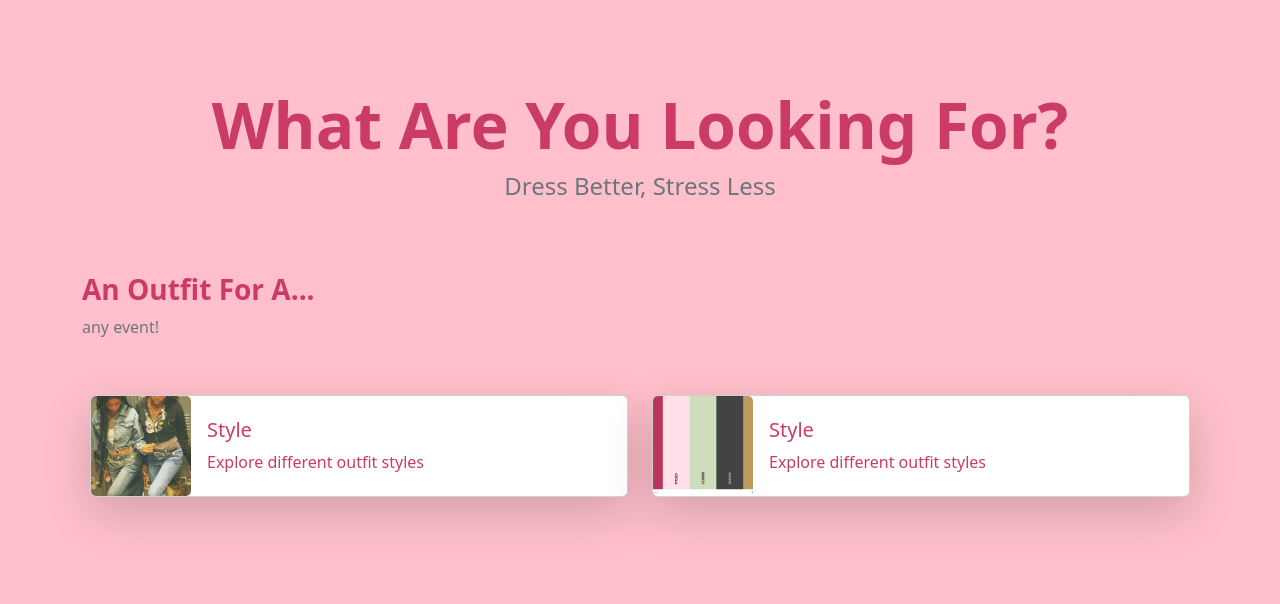
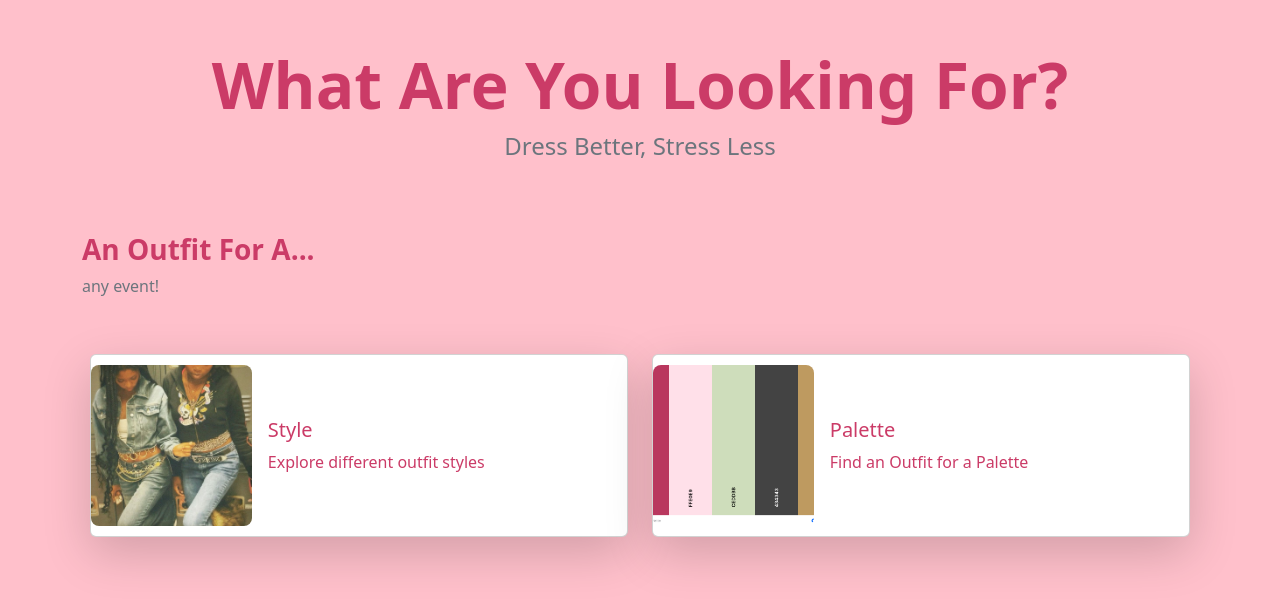
Before and after one commit to alani-y/outfitly---WiCS-Hackathon-2025, a React (Create React App) app: page / in a window 1280 px wide. Shown: the part 120-724 px from the top of the page. Built offline with nearby package versions, Linux system fonts and the light colour scheme.

Commit message:
adjusted image sizes

```diff
--- a/src/App.css
+++ b/src/App.css
@@ -99,20 +99,33 @@
   object-fit: cover; /* Ensures the image fills the square */
 }
 
+.square-img-style-palette {
+  width: 30%; /* Reduce size, adjust as needed */
+  padding-top: 30%; /* Maintain square shape */
+  position: relative;
+  overflow: hidden;
+  margin: 10px auto; /* Adds space around the image */
+  border-radius: 8px; /* Optional: Rounds corners */
+}
+
 .square-img-container {
-  width: 100px; /* Adjust size as needed */
-  height: 100px;
+  width: 90%; /* Slightly smaller than full width to allow padding */
+  padding-top: 90%; /* Maintain square shape */
+  position: relative;
   overflow: hidden;
-  display: flex;
-  align-items: center;
-  justify-content: center;
+  margin-left: 15px;
+  margin: 10px auto; /* Adds space around the image */
+  border-radius: 8px; /* Optional: Rounds corners slightly */
 }
 
 .square-img {
+  position: absolute;
+  top: 0;
+  left: 0;
   width: 100%;
   height: 100%;
-  object-fit: cover; /* Ensures the image fills the square */
-  border-radius: 8px; /* Optional: for rounded corners */
+  object-fit: cover;
+  border-radius: 8px; /* Optional: Matches container rounding */
 }
 
 .text-container {
--- a/src/Homepage.js
+++ b/src/Homepage.js
@@ -31,7 +31,7 @@ const Homepage = () => {
         <Col md={6} className="d-flex justify-content-center">
           <Card className="w-100 h-100 shadow-lg custom-border d-flex flex-row align-items-center" onClick={() => handleCardClick("style")}>
             {/* Left side - Image */}
-            <div className="square-img-container">
+            <div className="square-img-style-palette">
               <Card.Img src="/images/style image.jpeg" className="square-img"/>
             </div>
 
@@ -45,16 +45,16 @@ const Homepage = () => {
 
 
         <Col md={6} className="d-flex justify-content-center">
-          <Card className="w-100 h-100 shadow-lg custom-border d-flex flex-row align-items-center" onClick={() => handleCardClick("style")}>
+          <Card className="w-100 h-100 shadow-lg custom-border d-flex flex-row align-items-center" onClick={() => handleCardClick("palette")}>
             {/* Left side - Image */}
-            <div className="square-img-container">
+            <div className="square-img-style-palette">
               <Card.Img src="/images/pink color palette.png" className="square-img"/>
             </div>
 
             {/* Right side - Text */}
             <Card.Body className="text-container">
-              <Card.Title className="homepage-title text-left" style={{ color: "#CB3B67" }}>Style</Card.Title>
-              <Card.Text className="homepage-title text-left">Explore different outfit styles</Card.Text>
+              <Card.Title className="homepage-title text-left" style={{ color: "#CB3B67" }}>Palette</Card.Title>
+              <Card.Text className="homepage-title text-left">Find an Outfit for a Palette</Card.Text>
             </Card.Body>
           </Card>
         </Col>
@@ -66,16 +66,39 @@ const Homepage = () => {
       {expandedCard === "style" && (
         <Container className="my-4">
           <Row>
-            <Col md={4}><Card className="shadow"><Card.Body>Casual</Card.Body></Card></Col>
+            {/* Casual */}
             <Col md={4}>
-              <Card className="shadow">
+              <Card className="shadow text-center">
+                <div className="square-img-container">
+                  <Card.Img src="/images/Streetwear.jpeg" className="square-img" />
+                </div>
+                <Card.Body>Streetwear</Card.Body>
+              </Card>
+            </Col>
+
+            {/* Western (with Link) */}
+            <Col md={4}>
+              <Card className="shadow text-center">
                 <Link to="/style" className="text-decoration-none text-dark">
+                  <div className="square-img-container">
+                    <Card.Img src="/images/western.jpeg" className="square-img" />
+                  </div>
                   <Card.Body>Western</Card.Body>
                 </Link>
               </Card>
             </Col>
-            <Col md={4}><Card className="shadow"><Card.Body>Formal</Card.Body></Card></Col>
+
+            {/* Formal */}
+            <Col md={4}>
+              <Card className="shadow text-center">
+                <div className="square-img-container">
+                  <Card.Img src="/images/business.jpeg" className="square-img" />
+                </div>
+                <Card.Body>Business Casual</Card.Body>
+              </Card>
+            </Col>
           </Row>
+
         </Container>
       )}
 
```
